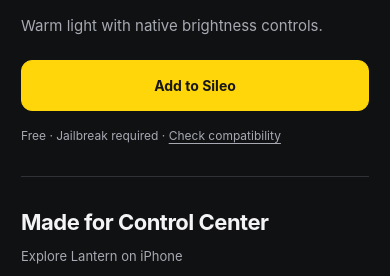
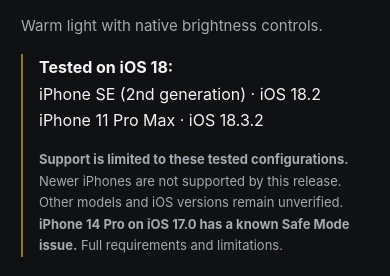
Before and after one commit to 0chium/0chium.github.io, a plain HTML site: page index.html in a window 390 px wide. Shown: the part 521-797 px from the top of the page. Drawn offline with Linux system fonts and the light colour scheme.

Commit message:
Show Lantern tested iPhones beside homepage installation link

```diff
--- a/index.html
+++ b/index.html
@@ -28,7 +28,7 @@
 </style></head>
 <body><a class="skip" href="#main">Skip to content</a><nav aria-label="Main navigation"><div class="wrap nav-inner"><a class="brand" href="index.html">0chium's Repo</a><div class="nav-links"><a href="#packages">Packages</a><a href="https://github.com/0chium/Lantern">GitHub ↗</a></div></div></nav>
 <main id="main" class="wrap"><section class="cinematic-hero" aria-labelledby="hero-title"><div class="hero-copy"><p class="eyebrow">Lantern</p><h2 id="hero-title">A warmer light.<br>Right in Control Center.</h2></div></section>
-<section class="product-summary" id="packages" aria-labelledby="package-title"><div class="summary-copy"><div class="package"><img class="package-icon" src="CydiaIcon.png" width="82" height="82" alt="Lantern package icon"><div><h1 id="package-title">Lantern</h1><div class="meta">Version 0.1.3-1 <span class="free">Free</span></div></div></div><p class="lead">Warm light with native brightness controls.</p></div><div class="summary-install"><div class="actions"><a class="button primary" href="sileo://source/https://0chium.github.io/">Add to Sileo</a></div><p class="fine">Free · Jailbreak required · <a class="compatibility-link" href="#compatibility">Check compatibility</a></p></div></section>
+<section class="product-summary" id="packages" aria-labelledby="package-title"><div class="summary-copy"><div class="package"><img class="package-icon" src="CydiaIcon.png" width="82" height="82" alt="Lantern package icon"><div><h1 id="package-title">Lantern</h1><div class="meta">Version 0.1.3-1 <span class="free">Free</span></div></div></div><p class="lead">Warm light with native brightness controls.</p><div class="compatibility-notes" role="note" aria-label="Lantern tested iPhones"><p><strong>Tested on iOS 18:</strong><br>iPhone SE (2nd generation) · iOS 18.2<br>iPhone 11 Pro Max · iOS 18.3.2</p><p class="fine"><strong>Support is limited to these tested configurations.</strong> Newer iPhones are not supported by this release. Other models and iOS versions remain unverified. <strong>iPhone 14 Pro on iOS 17.0 has a known Safe Mode issue.</strong> <a href="#compatibility">Full requirements and limitations</a>.</p></div></div><div class="summary-install"><div class="actions"><a class="button primary" href="sileo://source/https://0chium.github.io/">Add to Sileo</a></div><p class="fine">Free · Jailbreak required · <a class="compatibility-link" href="#compatibility">Check compatibility</a></p></div></section>
 <section class="gallery-section" aria-labelledby="screenshots"><div class="section-head"><h2 id="screenshots">Made for Control Center</h2><p>Explore Lantern on iPhone</p></div><div class="gallery feature-gallery">
 <figure class="shot feature-panel"><a class="screenshot-window compact-crop" href="assets/lantern-control-center-on.jpg" aria-label="Open original full-resolution Control Center ON screenshot"><img src="assets/lantern-control-center-on.jpg" width="750" height="1334" alt="Lantern selected in the actual Control Center" loading="lazy" decoding="async"></a><figcaption><strong>One tap. Warm light.</strong><span>Quick access beside the stock flashlight.</span><a class="original-link" href="assets/lantern-control-center-on.jpg">View full screenshot ↗</a></figcaption></figure>
 <figure class="shot feature-panel"><a class="screenshot-window expanded-crop" href="assets/lantern-expanded-on.jpg" aria-label="Open original full-resolution expanded Lantern ON screenshot"><img src="assets/lantern-expanded-on.jpg" width="750" height="1334" alt="Yellow flame and rays above the unchanged white native intensity slider" loading="lazy" decoding="async"></a><figcaption><strong>Set your brightness.</strong><span>Native intensity controls, familiar feel.</span><a class="original-link" href="assets/lantern-expanded-on.jpg">View full screenshot ↗</a></figcaption></figure>
```
